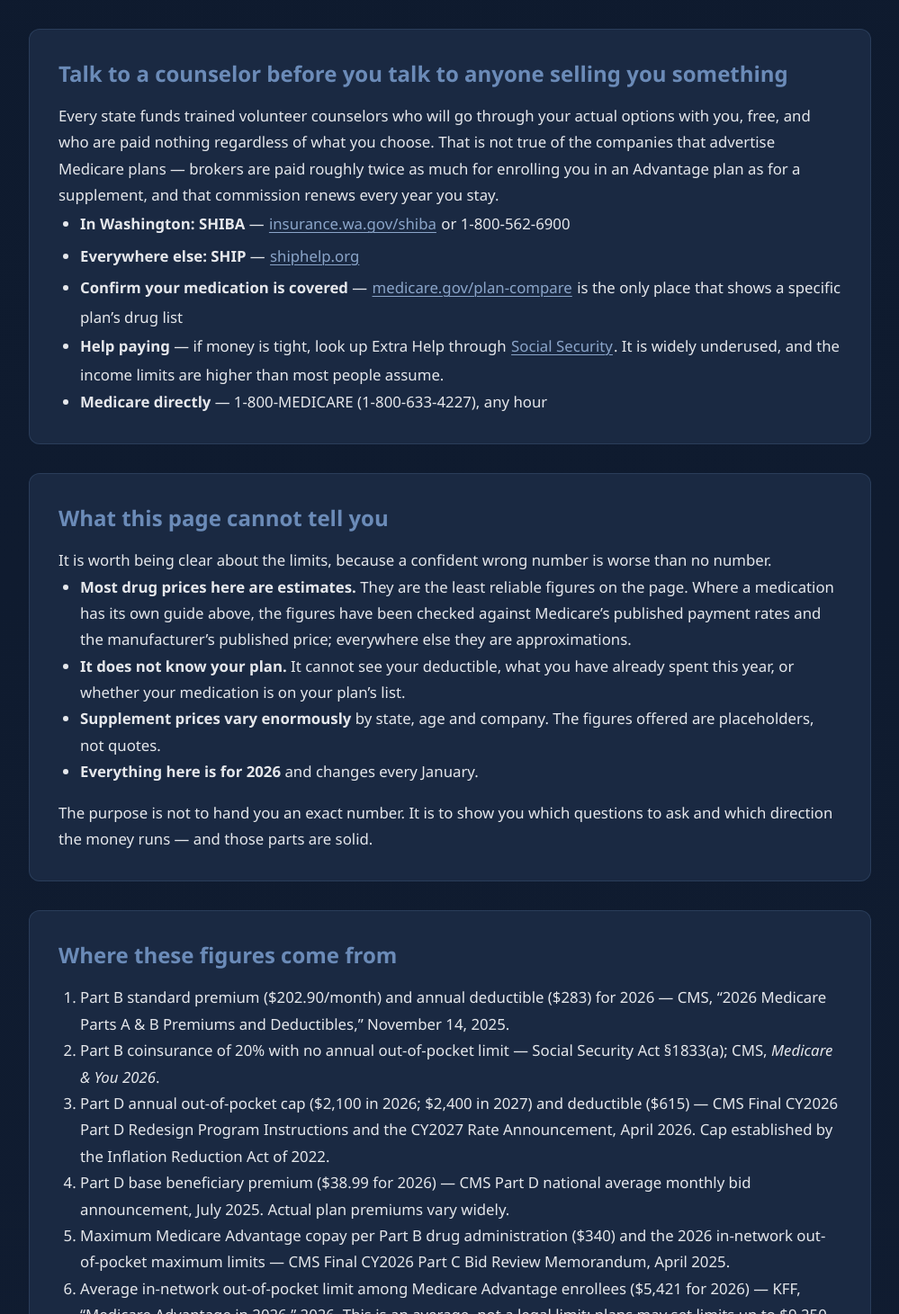
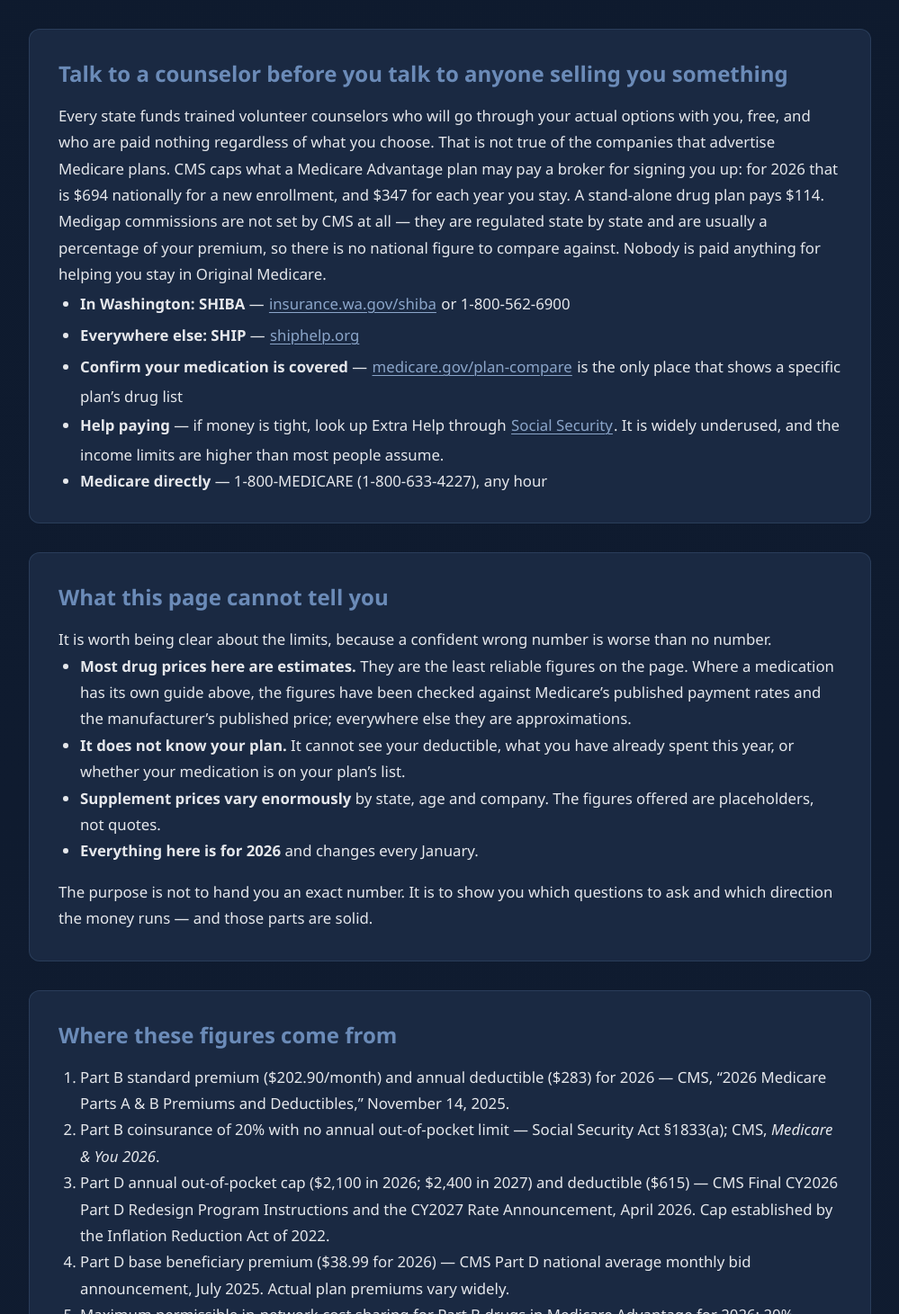
Before and after one commit to rheumify/rheumify-website, a Next.js app: page /patients/insurance in a window 1280 px wide. Shown: the part 4709-6170 px from the top of the page at 90% size, without its empty margins (140-1139 px from the left). Built offline with nearby package versions, Linux system fonts and the light colour scheme.

Commit message:
Correct the broker compensation claim and the Part B drug cost-sharing note

```diff
--- a/app/patients/insurance/page.js
+++ b/app/patients/insurance/page.js
@@ -121,8 +121,7 @@ export default function InsurancePage() {
         <ul>
           <li>
             <strong>A Medicare supplement (Medigap) policy</strong>, which pays the 20% for you. This
-            is the main one, and the{' '}
-            window to buy one closes six months after you enroll in
+            is the main one, and the window to buy one closes six months after you enroll in
             Part B in most states.
           </li>
           <li>
@@ -189,7 +188,7 @@ export default function InsurancePage() {
       </div>
 
       <div className="content-card">
-        <h2>The decision you can only make once</h2>
+        <h2>Buying a Medicare supplement: the six-month window</h2>
         <p>
           For six months after you turn 65 and enroll in Part B, any company{' '}
           <strong>must</strong> sell you a Medicare supplement policy at the standard price, no
@@ -215,9 +214,12 @@ export default function InsurancePage() {
         <p>
           Every state funds trained volunteer counselors who will go through your actual options
           with you, free, and who are paid nothing regardless of what you choose. That is not true
-          of the companies that advertise Medicare plans — brokers are paid roughly twice as much
-          for enrolling you in an Advantage plan as for a supplement, and that commission renews
-          every year you stay.
+          of the companies that advertise Medicare plans. CMS caps what a Medicare Advantage plan
+          may pay a broker for signing you up: for 2026 that is $694 nationally for a new
+          enrollment, and $347 for each year you stay. A stand-alone drug plan pays $114. Medigap
+          commissions are not set by CMS at all — they are regulated state by state and are usually
+          a percentage of your premium, so there is no national figure to compare against. Nobody
+          is paid anything for helping you stay in Original Medicare.
         </p>
         <ul>
           <li>
@@ -305,9 +307,13 @@ export default function InsurancePage() {
             bid announcement, July 2025. Actual plan premiums vary widely.
           </li>
           <li>
-            Maximum Medicare Advantage copay per Part B drug administration ($340) and the 2026
-            in-network out-of-pocket maximum limits — CMS Final CY2026 Part C Bid Review
-            Memorandum, April 2025.
+            Maximum permissible in-network cost sharing for Part B drugs in Medicare Advantage for
+            2026: 20% coinsurance, or a copayment no greater than $340 for the &ldquo;Part B Drugs
+            &mdash; Other&rdquo; service category ($395 for chemotherapy and radiation drugs). Plan
+            bids may not exceed these amounts &mdash; CMS, &ldquo;Final Contract Year 2026 Standards
+            for Part C Benefits, Bid Review and Evaluation,&rdquo; HPMS memorandum, April 16, 2025,
+            Table 4; 42 CFR §422.100(f). The same memorandum sets the 2026 maximum out-of-pocket
+            limits at $9,250 in-network and, for PPO plans, $13,900 combined (Table 3).
           </li>
           <li>
             Average in-network out-of-pocket limit among Medicare Advantage enrollees ($5,421 for
@@ -338,6 +344,14 @@ export default function InsurancePage() {
           <li>
             Extra Help / Part D Low-Income Subsidy — Social Security Administration; CMS CY2026 LIS
             resource limits memorandum, October 2025.
+          </li>
+          <li>
+            Medicare Advantage and Part D broker compensation for 2026 ($694 initial and $347
+            renewal nationally for Medicare Advantage; $114 and $57 for a stand-alone Part D plan)
+            &mdash; CMS, &ldquo;Contract Year 2026 Agent and Broker Compensation Rates,
+            Referral/Finder&rsquo;s Fees, Submissions, and Training and Testing Requirements,&rdquo;
+            HPMS memorandum, June 18, 2025; 42 CFR §422.2274(d). Medicare supplement commissions are
+            set by carriers and regulated by the states; no national figure is published.
           </li>
         </ol>
       </div>
```
